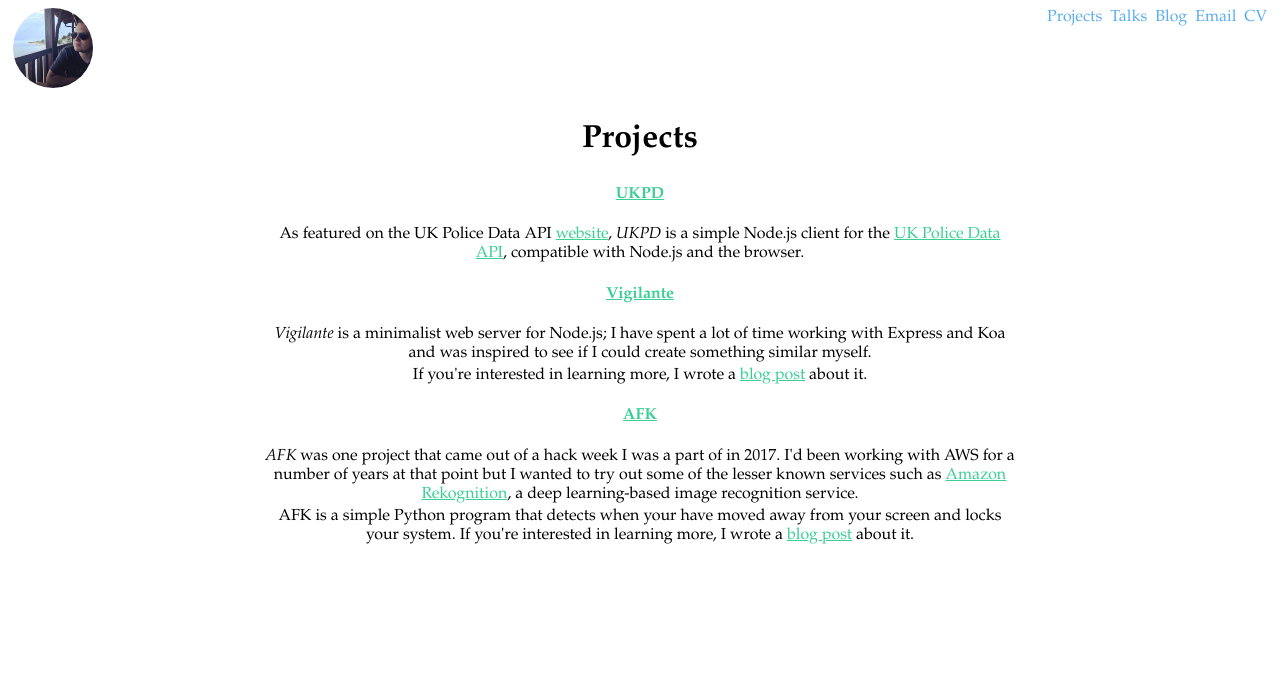
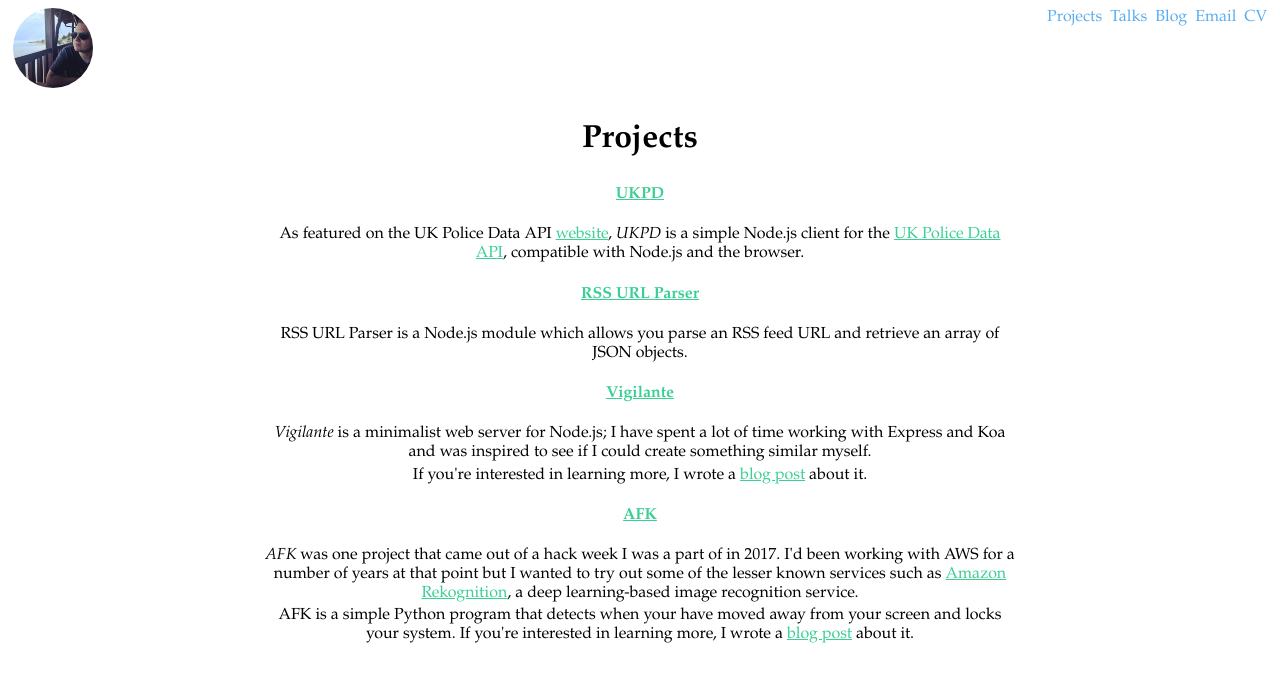
Before and after one commit to AlexChesters/cheste.rs, a React app in the folder static/: page /projects in a window 1280 px wide. Shown: the top 682 px of the page. Built offline with nearby package versions, Linux system fonts and the light colour scheme.

Commit message:
add rss-url-parser

```diff
--- a/static/src/routes/projects/index.jsx
+++ b/static/src/routes/projects/index.jsx
@@ -17,6 +17,13 @@ export default function Projects () {
               Police Data API <a href='https://data.police.uk/about/#tools' target='_blank' rel='noreferrer noopener' tabIndex={0}>website</a>, <span className='italic'>UKPD</span> is a simple Node.js client for
               the <a href='https://data.police.uk/docs/' target='_blank' rel='noreferrer noopener' tabIndex={0}>UK Police Data API</a>,
               compatible with Node.js and the browser.
+            </p>
+          </section>
+          <section>
+            <h1><a href='https://github.com/AlexChesters/rss-url-parser' target='_blank' rel='noreferrer noopener' className='projects__list-item--title' tabIndex={0}>RSS URL Parser</a></h1>
+            <p className='projects__list-item--description' tabIndex={0}>
+              RSS URL Parser is a Node.js module which allows you parse an RSS
+              feed URL and retrieve an array of JSON objects.
             </p>
           </section>
           <section>
```
